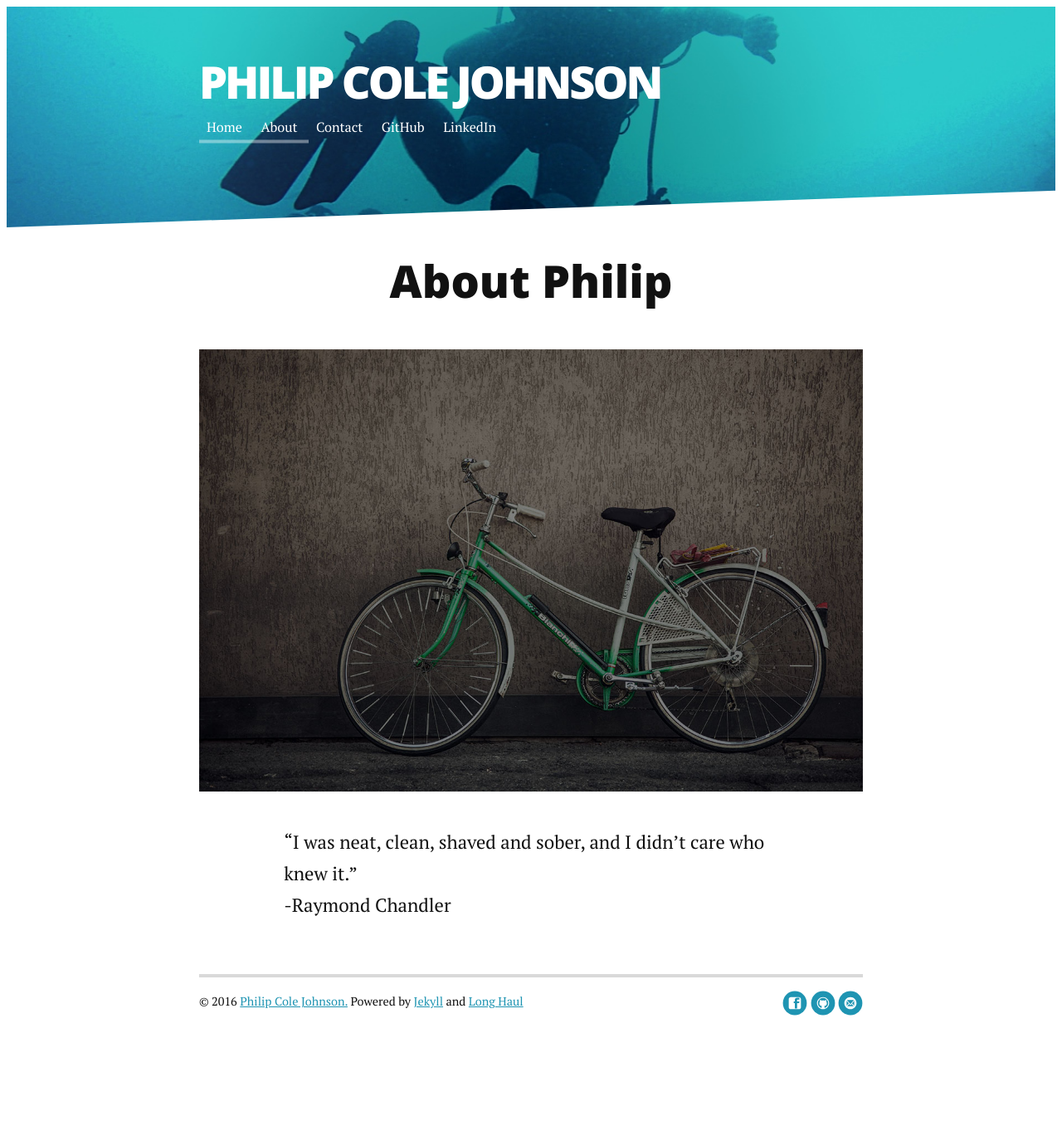
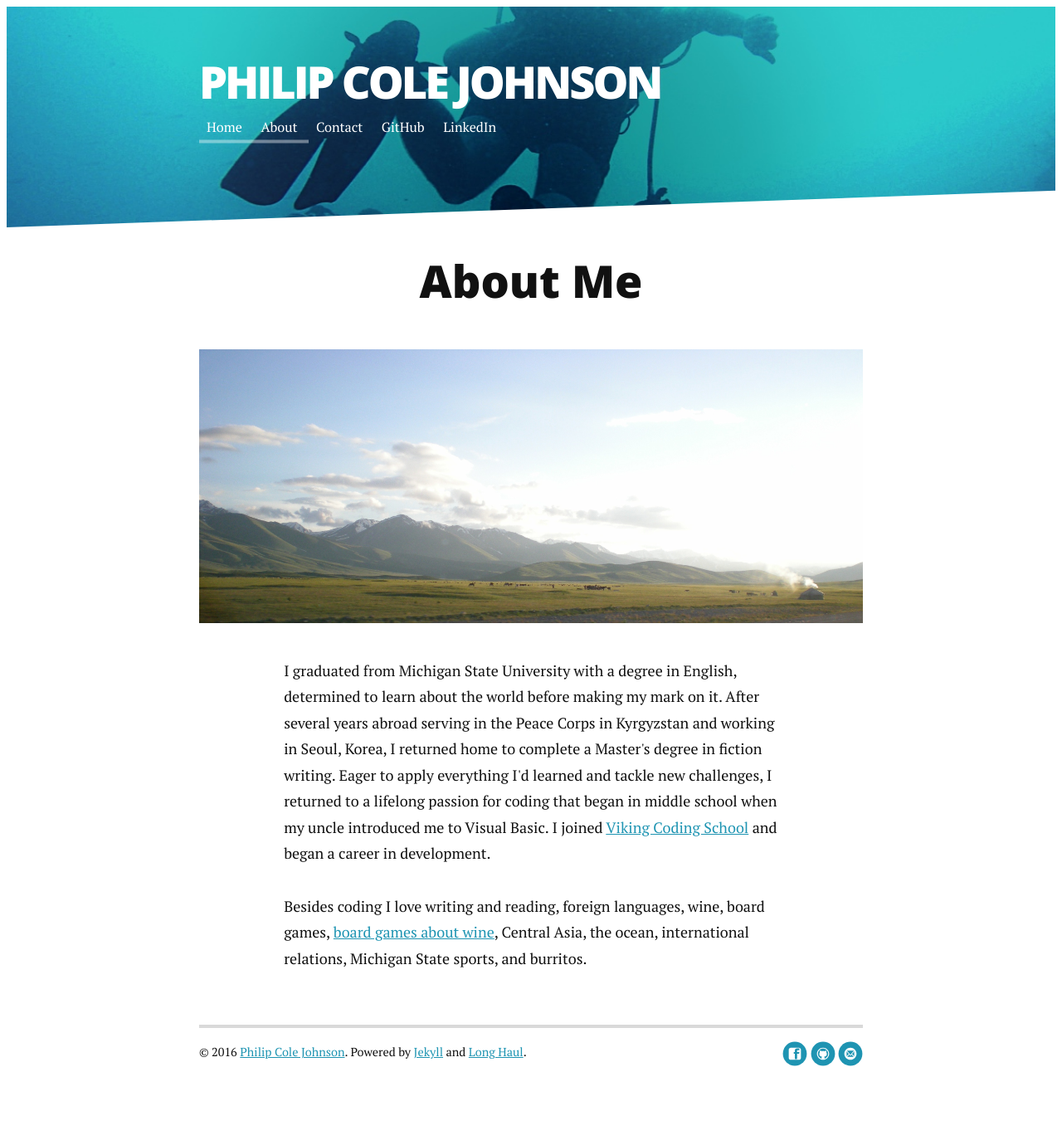
Before and after one commit to philipcolejohnson/philipcolejohnson.github.io, a Jekyll site: the page built from about.md, in a window 1280 px wide. Shown: the whole page at 83% size. Built offline with Jekyll 4.4.1, drawn with Linux system fonts in a browser that asks for light colours; nearby versions of some CDN libraries; before the commit the page ends 1319 px from its top, so only the background shows below that.

Commit message:
Update about paragraph and photo

```diff
--- a/_includes/footer.html
+++ b/_includes/footer.html
@@ -1,6 +1,6 @@
 <div class="footer">
    <div class="container">
-      <p class="copy">&copy; {{ site.time | date: '%Y' }} <a href="http://philipj.me">Philip Cole Johnson.</a> Powered by <a href="http://jekyllrb.com">Jekyll</a> and <a href="https://github.com/brianmaierjr/long-haul">Long Haul</a></p>
+      <p class="copy">&copy; {{ site.time | date: '%Y' }} <a href="http://philipj.me">Philip Cole Johnson</a>. Powered by <a href="http://jekyllrb.com">Jekyll</a> and <a href="https://github.com/brianmaierjr/long-haul">Long Haul</a>.</p>
 
       <div class="footer-links">
          <ul class="noList">
--- a/about.md
+++ b/about.md
@@ -4,8 +4,9 @@ title: About Philip Cole Johnson
 ---
 
 <div class="post">
-	<h1 class="pageTitle">About Philip</h1>
-	<img src="{{ '/assets/img/touring.jpg' | prepend: site.baseurl }}" alt="">
-	<p class="intro"><q>I was neat, clean, shaved and sober, and I didn’t care who knew it.</q><br>
-  -Raymond Chandler</p>
+  <h1 class="pageTitle">About Me</h1>
+  <img src="{{ '/assets/img/kyrgyzstan.jpg' | prepend: site.baseurl }}" alt="">
+    <p>I graduated from Michigan State University with a degree in English, determined to learn about the world before making my mark on it. After several years abroad serving in the Peace Corps in Kyrgyzstan and working in Seoul, Korea, I returned home to complete a Master's degree in fiction writing. Eager to apply everything I'd learned and tackle new challenges, I returned to a lifelong passion for coding that began in middle school when my uncle introduced me to Visual Basic. I joined <a href="http://www.vikingcodeschool.com">Viking Coding School</a> and began a career in development.</p>
+
+    <p>Besides coding I love writing and reading, foreign languages, wine, board games, <a href="https://www.boardgamegeek.com/boardgame/128621/viticulture">board games about wine</a>, Central Asia, the ocean, international relations, Michigan State sports, and burritos.</p>
 </div>
```
Also changed, not shown: assets/scss/breakpoints/_800up.scss (+22 -0 lines), contact.md (+1 -0 lines), assets/css/style.css, assets/img/kyrgyzstan.jpg (added), 1 other file.
